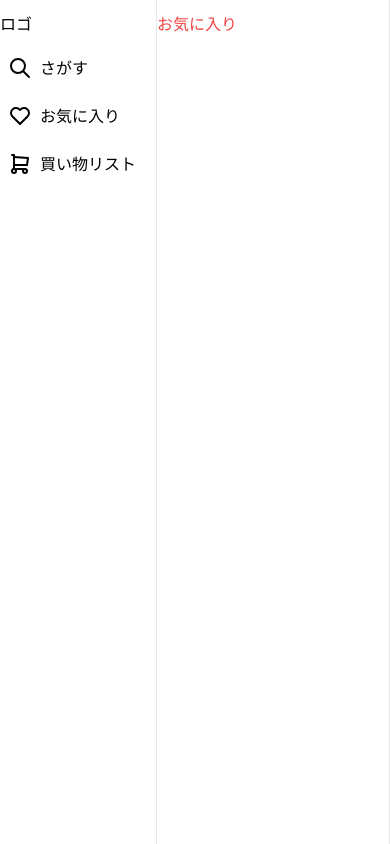
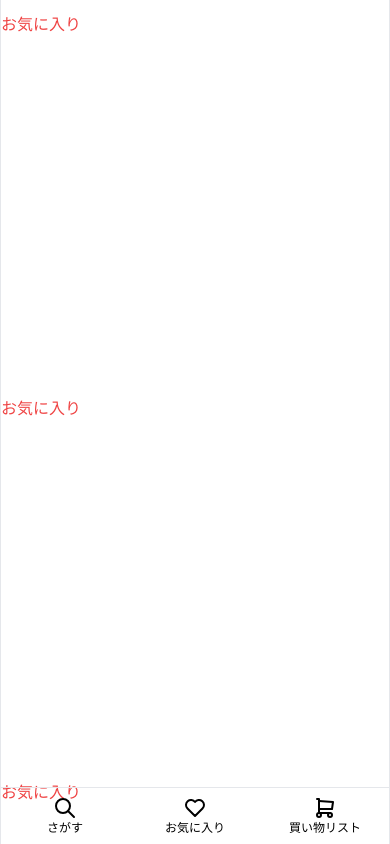
Before and after one commit to qin-team-recipe/14-frontend, a Next.js app: page /favorite in a window 390 px wide. Shown: the top 844 px of the page. Built offline with nearby package versions, Linux system fonts and the light colour scheme.

Commit message:
折り返しの文字制限とboderとflexの設定

```diff
--- a/src/app/(top)/favorite/page.jsx
+++ b/src/app/(top)/favorite/page.jsx
@@ -1,7 +1,9 @@
 export default function Favorite() {
   return (
     <div>
-      <p className="text-red-500">お気に入り</p>
+      <p className="h-96 w-96 text-red-500">お気に入り</p>
+      <p className="h-96 w-96 text-red-500">お気に入り</p>
+      <p className="h-96 w-96 text-red-500">お気に入り</p>
     </div>
   );
 }
--- a/src/app/(top)/layout.jsx
+++ b/src/app/(top)/layout.jsx
@@ -36,32 +36,35 @@ export default function Layout({ children }) {
     //   <main className="order-1 sm:order-2">{children}</main>
     // </div>
 
-    <div className="mx-auto my-0 flex min-h-screen max-w-screen-sm gap-3">
-      <div className="">
-        <h1 className="py-3">ロゴ</h1>
-        <nav className="">
-          <ul className="">
-            <Link href="/" className="block rounded-full  p-2">
-              <li className="flex">
+    // tailwindcssの考え方は①スマホサイズの時どうなるか②大きくしたときにどうなるのか③バッティングしたら初期値を与える。「flex flex-col sm:flex-row」のように。
+    <div className="mx-auto my-0 flex min-h-screen max-w-screen-sm flex-col-reverse gap-3 sm:flex-row">
+      <div className="sticky bottom-0">
+        <div className="sticky bottom-0 border-t sm:top-0 sm:border-0">
+          <h1 className="ml-2 hidden py-3 sm:block">ロゴ</h1>
+          <nav className="text-xs sm:text-base">
+            <ul className="flex sm:flex-col">
+              {/* rounded-fullはborder-radiusのこと。 */}
+              <Link href="/" className="block flex-1 p-2 hover:bg-gray-200 sm:rounded-full">
+                <li className="flex flex-col items-center sm:flex-row">
                   <IconSearch />
-                <span className="ml-2">さがす</span>
+                  <span className="sm:ml-2">さがす</span>
                 </li>
               </Link>
-            <Link href="/favorite" className="mt-2 block rounded-full p-2">
-              <li className="flex">
+              <Link href="/favorite" className="block flex-1 p-2 hover:bg-gray-200 sm:mt-2 sm:rounded-full">
+                <li className="flex flex-col items-center sm:flex-row">
                   <IconHeart />
-                <span className="ml-2">お気に入り</span>
+                  <span className="sm:ml-2">お気に入り</span>
                 </li>
               </Link>
-            <Link href="/list" className="mt-2 block rounded-full p-2">
-              <li className="flex">
+              <Link href="/list" className="block flex-1 p-2 hover:bg-gray-200 sm:mt-2 sm:rounded-full">
+                <li className="flex flex-col items-center sm:flex-row">
                   <IconShoppingCart />
-                <span className="ml-2">買い物リスト</span>
+                  <span className="sm:ml-2">買い物リスト</span>
                 </li>
               </Link>
             </ul>
           </nav>
-        {/* ボーダーの設定 */}
+        </div>
       </div>
       <main className="flex-1 border-x py-3">{children}</main>
     </div>
--- a/src/app/(top)/list/page.jsx
+++ b/src/app/(top)/list/page.jsx
@@ -1,7 +1,9 @@
 export default function List() {
   return (
     <div>
-      <p className="text-red-500">お買い物リスト</p>
+      <p className="h-96 w-96 text-red-500">お買い物リスト</p>
+      <p className="h-96 w-96 text-red-500">お買い物リスト</p>
+      <p className="h-96 w-96 text-red-500">お買い物リスト</p>
     </div>
   );
 }
--- a/src/app/(top)/page.jsx
+++ b/src/app/(top)/page.jsx
@@ -1,7 +1,9 @@
 export default function Top() {
   return (
     <div>
-      <p className="text-red-500">トップページ</p>
+      <p className="h-96 w-96 text-red-500">トップページ</p>
+      <p className="h-96 w-96 text-red-500">トップページ</p>
+      <p className="h-96 w-96 text-red-500">トップページ</p>
     </div>
   );
 }
```
Also changed, not shown: .prettierrc.js (added). Lines whose indentation alone changed are shown as unchanged.
